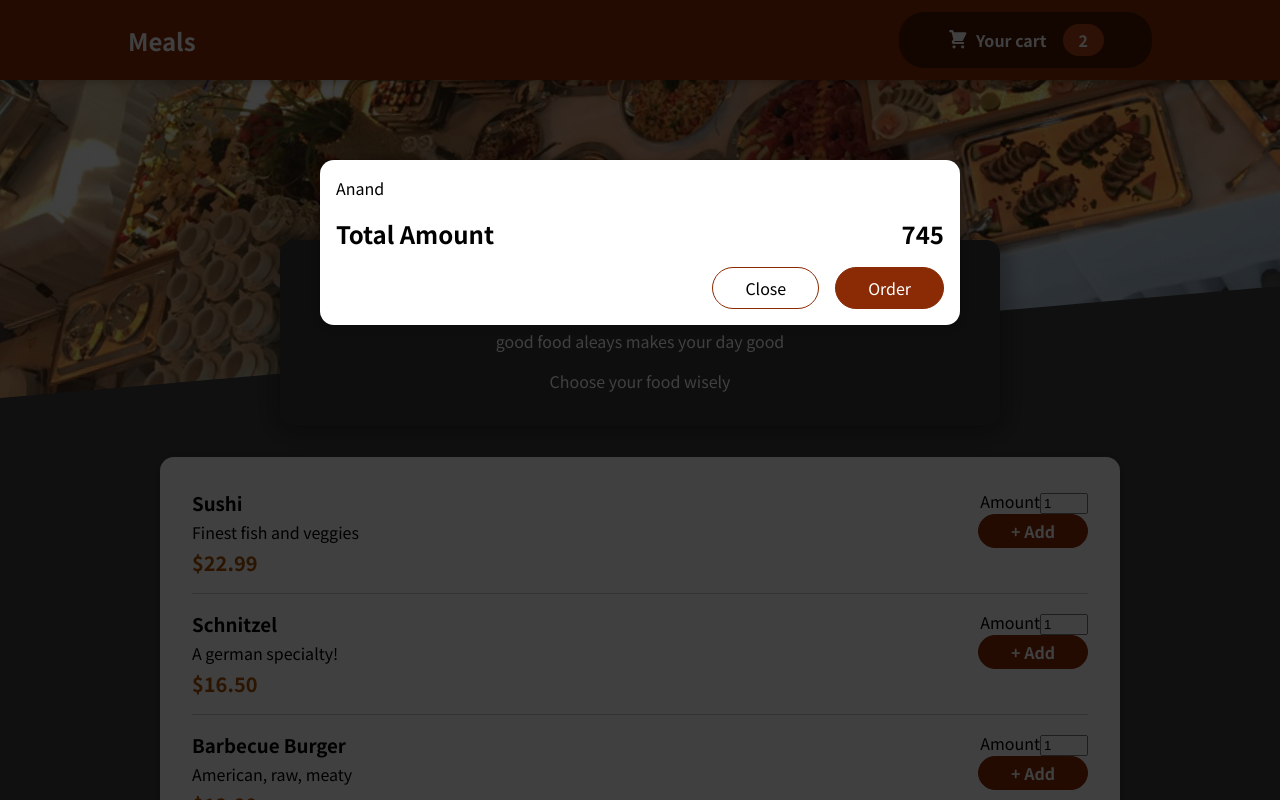
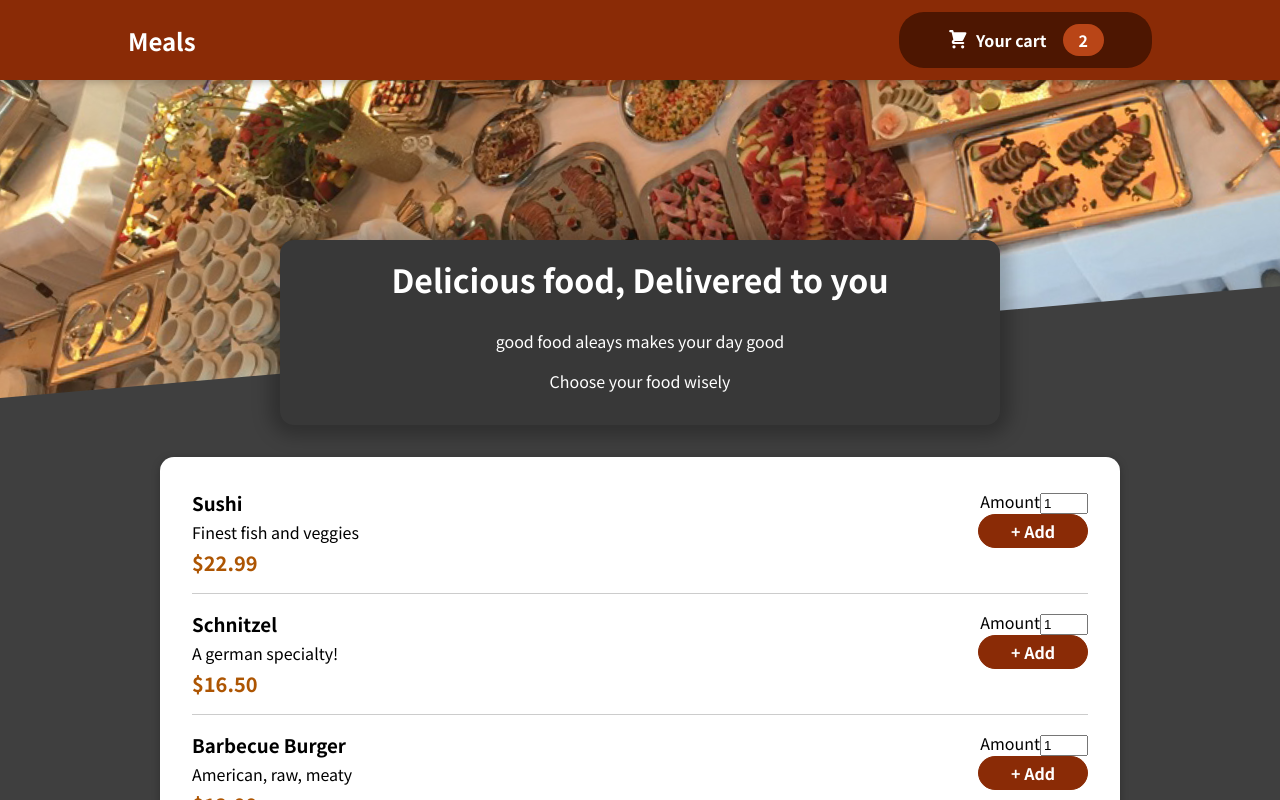
Before and after one commit to Anandsg/Tasty-Bites, a React (Create React App) app: page / in a window 1280 px wide. Shown: the top 800 px of the page. Built offline with nearby package versions, Linux system fonts and the light colour scheme.

Commit message:
Cart open and close

```diff
--- a/src/App.js
+++ b/src/App.js
@@ -1,14 +1,25 @@
-
-import React, { Fragment } from "react";
+import React, { Fragment, useState } from "react";
 import Header from "./components/Layout/Header";
 import Meals from "./components/Meals/Meals";
 import Cart from "./components/Cart/Cart";
 
-function App() {
+function App(props) {
+  const [CartShow, setCartShow] = useState(false);
+
+  const ShowCartHanlder = () => {
+    setCartShow(true);
+  }
+
+  const HideCartHandler = () => {
+    setCartShow(false)
+  }
+
   return (
     <Fragment>
-      <Cart />
-      <Header />
+      {/* onClose is passed to the Cart component since that component is handling cancel button */}
+     {CartShow && <Cart onClose={HideCartHandler}/>}
+     {/* onShowCart passed as a prop to the header component */}
+      <Header onShowCart={ShowCartHanlder}/>
       <main>
         <Meals />
       </main>
--- a/src/components/Cart/Cart.js
+++ b/src/components/Cart/Cart.js
@@ -11,14 +11,16 @@
         price: '132.23',
     }].map((item) => <li key={item.id}>{item.name}</li>)}</ul>;
     return (
-        <Modal>
+        // also we need to call onclose here as the modal form is being used
+        <Modal onClose={props.onClose}>
             {cartItems}
             <div className={classes.total}>
                 <span>Total Amount</span>
                 <span>745</span>
             </div>
             <div className={classes.actions}>
-                <button className={classes['button-alt']}>Close</button>
+                {/* in the below line calling onClose from app comp using props */}
+                <button className={classes['button-alt']} onClick={props.onClose}>Close</button>
                 <button className={classes.button}>Order</button>
             </div>
         </Modal>
--- a/src/components/Layout/Header.js
+++ b/src/components/Layout/Header.js
@@ -8,7 +8,8 @@
         <Fragment>
             <header className={classes.header}>
                 <h2> Meals </h2>
-                <HeaderCartButton />
+                {/* onClick has passed to the header cart button component */}
+                <HeaderCartButton onClick={props.onShowCart}/>
             </header>
             <div className={classes['main-image']}>
                 <img src={mealsImage} alt="A table with verities food" />
--- a/src/components/Layout/HeaderCartButton.js
+++ b/src/components/Layout/HeaderCartButton.js
@@ -2,9 +2,10 @@
 import CartIcon from '../Cart/CartIcon'
 import classes from './HeaderCartButton.module.css'
 
-const HeaderCartButton = () => {
+const HeaderCartButton = (props) => {
     return (
-        <button className={classes.button}>
+        // here is the user clicks on cart button the produc will show
+        <button className={classes.button} onClick={props.onClick}>
             <span className={classes.icon}> <CartIcon /> </span>
             <span> Your cart</span>
             <span className={classes.badge}>2</span>
@@ -12,4 +13,4 @@
     )
 }
 
-export default HeaderCartButton
+export default HeaderCartButton;
--- a/src/components/UI/Modal.js
+++ b/src/components/UI/Modal.js
@@ -1,15 +1,16 @@
 import React, { Fragment } from "react";
 import classes from './Modal.module.css'
-import  ReactDOM  from "react-dom"
+import ReactDOM from "react-dom"
 
 const Backdrop = (props) => {
-   return  <div className={classes.backdrop}></div>;
+    // When user click on backgroud screen the cart form shoule get close thats why
+    // calling onClose from app comp using props
+    return <div className={classes.backdrop} onClick={props.onClose}></div>;
 }
 
 const ModalOverlay = (props) => {
-   return <div className={classes.modal}>
+    return <div className={classes.modal}>
         <div className={classes.content}>{props.children}</div>
-
     </div>
 }
 
@@ -18,7 +19,8 @@
 
     return (
         <Fragment>
-            {ReactDOM.createPortal(<Backdrop />, portalElement)}
+            {/* passing onclose props from app component  */}
+            {ReactDOM.createPortal(<Backdrop onClose={props.onClose} />, portalElement)}
             {ReactDOM.createPortal(
                 <ModalOverlay>{props.children}</ModalOverlay>,
                 portalElement)}
```
